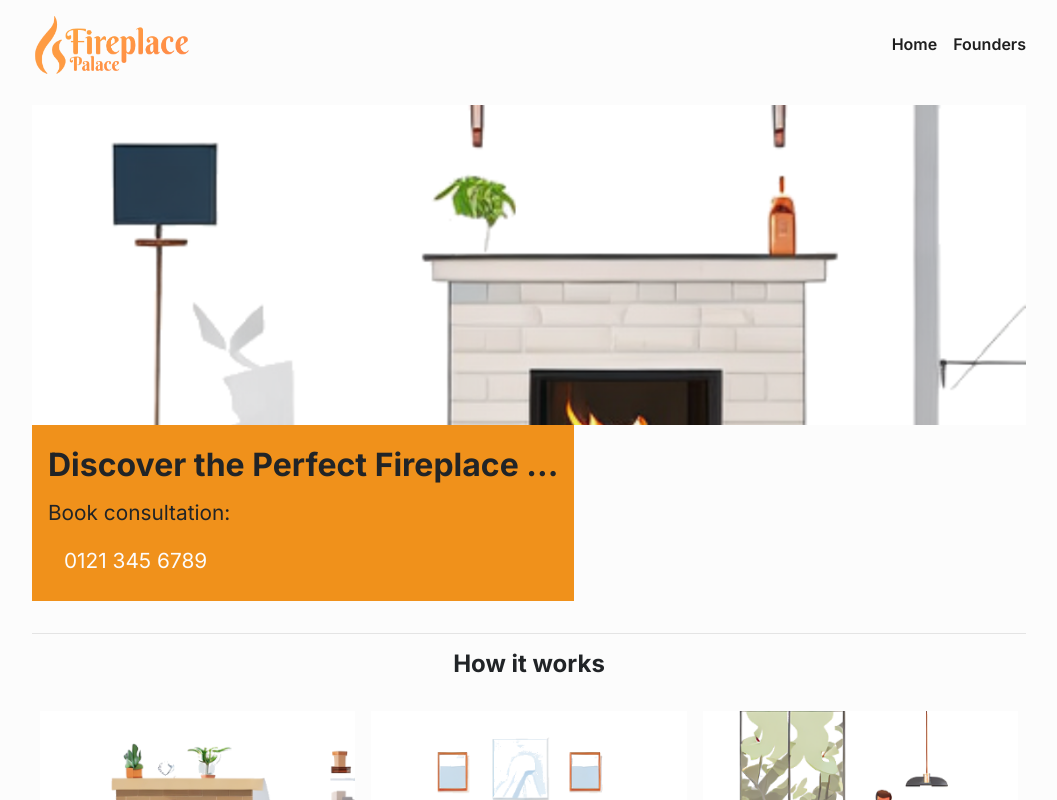
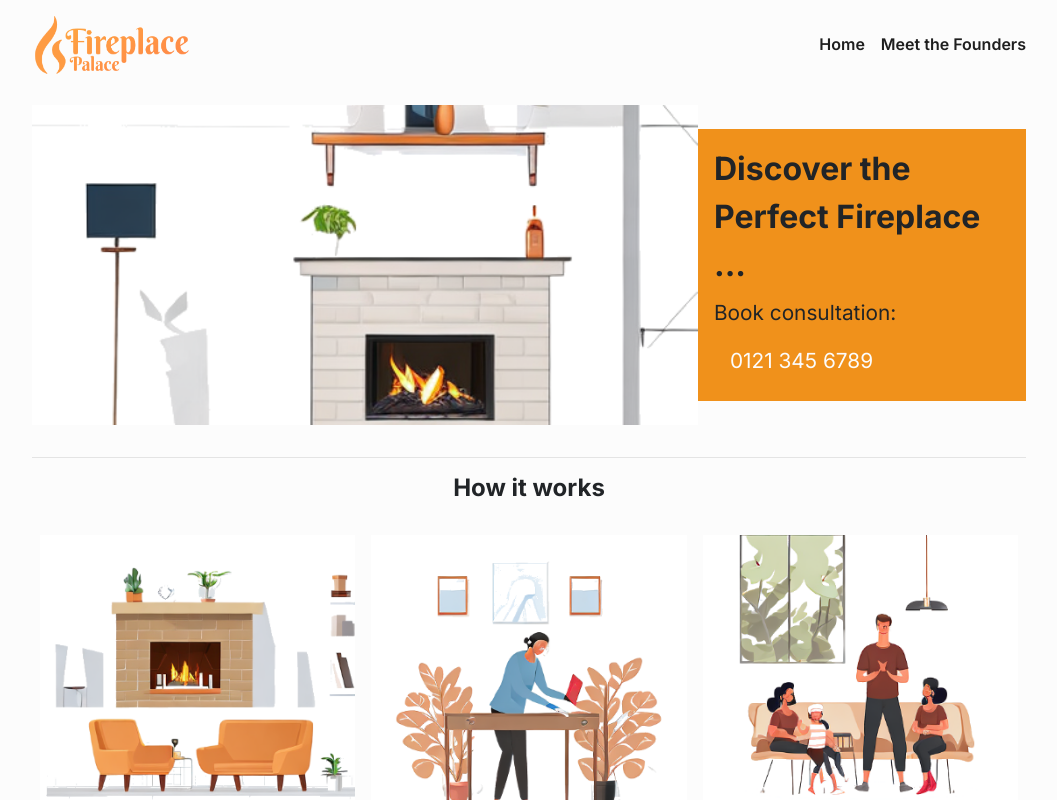
Before and after one commit to moose-hub/Fireplace-Palace, a Next.js app: page / in a window 1280 px wide. Shown: the top 800 px of the page, without its empty margins (111-1168 px from the left). Built offline with nearby package versions, Linux system fonts and the light colour scheme.

Commit message:
Allow closing the nav drawer with a click outside

```diff
--- a/components/header/header.css
+++ b/components/header/header.css
@@ -3,6 +3,16 @@ header {
   max-height: var(--header-height);
   flex-direction: row;
   justify-content: space-between;
+}
+
+.header__nav-open::after {
+  content: "";
+  position: fixed;
+  left: 0;
+  top: 0;
+  width: 100vw;
+  height: 100vh;
+  z-index: 10;
 }
 
 .nav__wrapper {
@@ -45,6 +55,7 @@ header {
 
 .nav__drawer-open {
   right: 0;
+  z-index: 100;
 }
 
 .nav__list-mobile {
@@ -52,8 +63,6 @@ header {
   flex-direction: column;
   align-items: flex-end;
   gap: 1rem;
-
-  z-index: 100;
 }
 
 .nav__list-mobile>li {
--- a/components/header/header.jsx
+++ b/components/header/header.jsx
@@ -16,7 +16,9 @@ function Header({ text }) {
   };
 
   return (
-    <header>
+    <header
+      className={navShown ? "header__nav-open" : false}
+      onClick={(e) => (navShown && e.target.className === "header__nav-open" ? toggleNav() : false)}>
       <Image
         src={Logo}
         placeholder="empty"
@@ -35,14 +37,12 @@ function Header({ text }) {
             </li>
             <li className="nav__link-primary">
               <Link className="nav__link" href="/founders">
-                Founders
+                Meet the Founders
               </Link>
             </li>
           </ul>
         </nav>
-        <nav className={navShown ? "nav__wrapper-mobile nav__drawer-open" : "nav__wrapper-mobile"} aria-label="Mobile navigation"
-          onClick={() => (navShown ? toggleNav() : false)}
-        >
+        <nav className={navShown ? "nav__wrapper-mobile nav__drawer-open" : "nav__wrapper-mobile"} aria-label="Mobile navigation">
           <button
             className={navShown ? "nav__button-mobile" : "nav__hide nav__button-mobile"}
             onClick={toggleNav}
@@ -57,7 +57,7 @@ function Header({ text }) {
             </li>
             <li>
               <Link className="nav__link" href="/founders">
-                Founders
+                Meet the Founders
               </Link>
             </li>
           </ul>
--- a/components/heroBanner/homeHeroBanner.css
+++ b/components/heroBanner/homeHeroBanner.css
@@ -4,8 +4,8 @@
   max-height: 100%;
 }
 
-@media (orientation: portrait) {
+@media (orientation: landscape) {
   .hero__banner {
-    flex-direction: column;
+    flex-direction: row;
   }
 }
```
